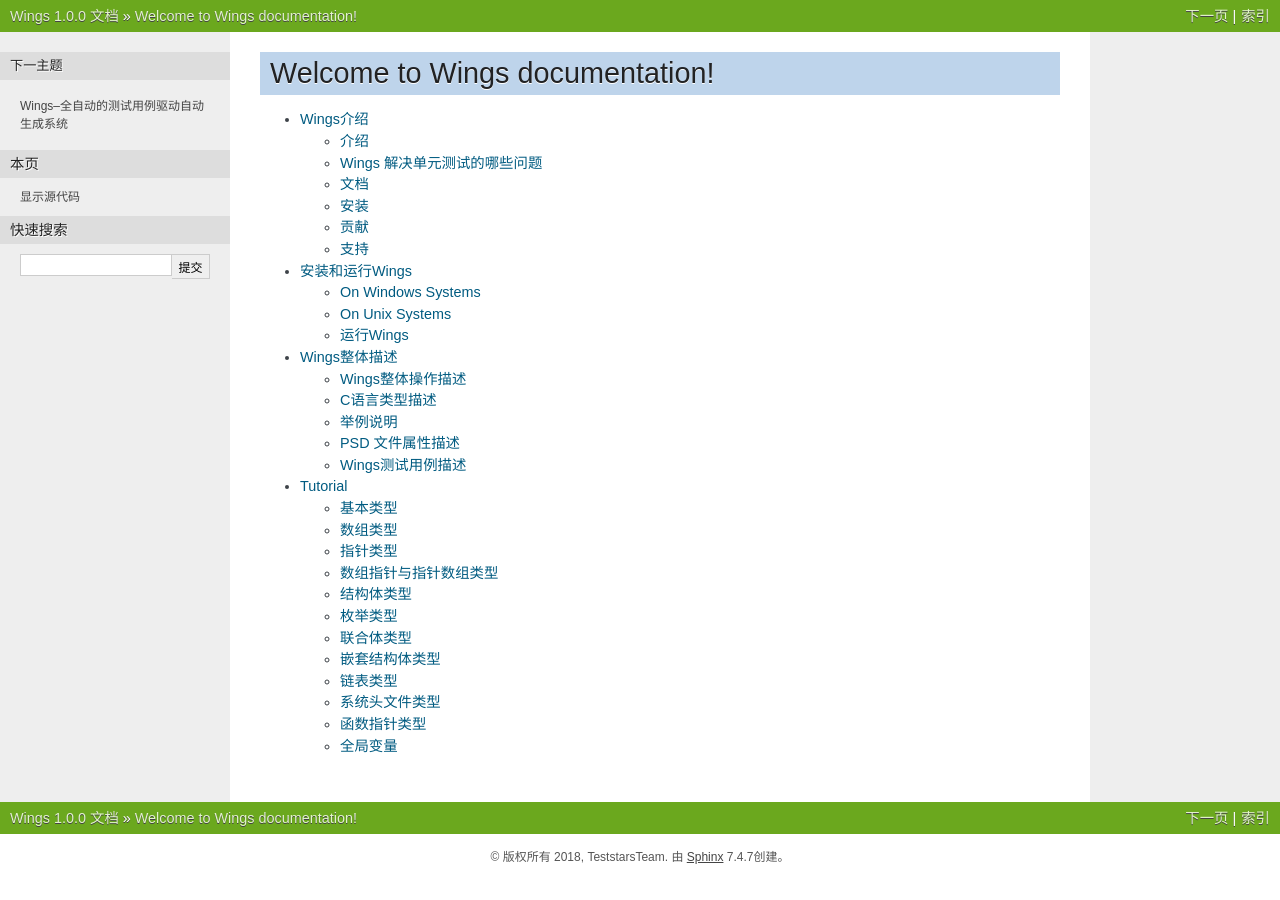
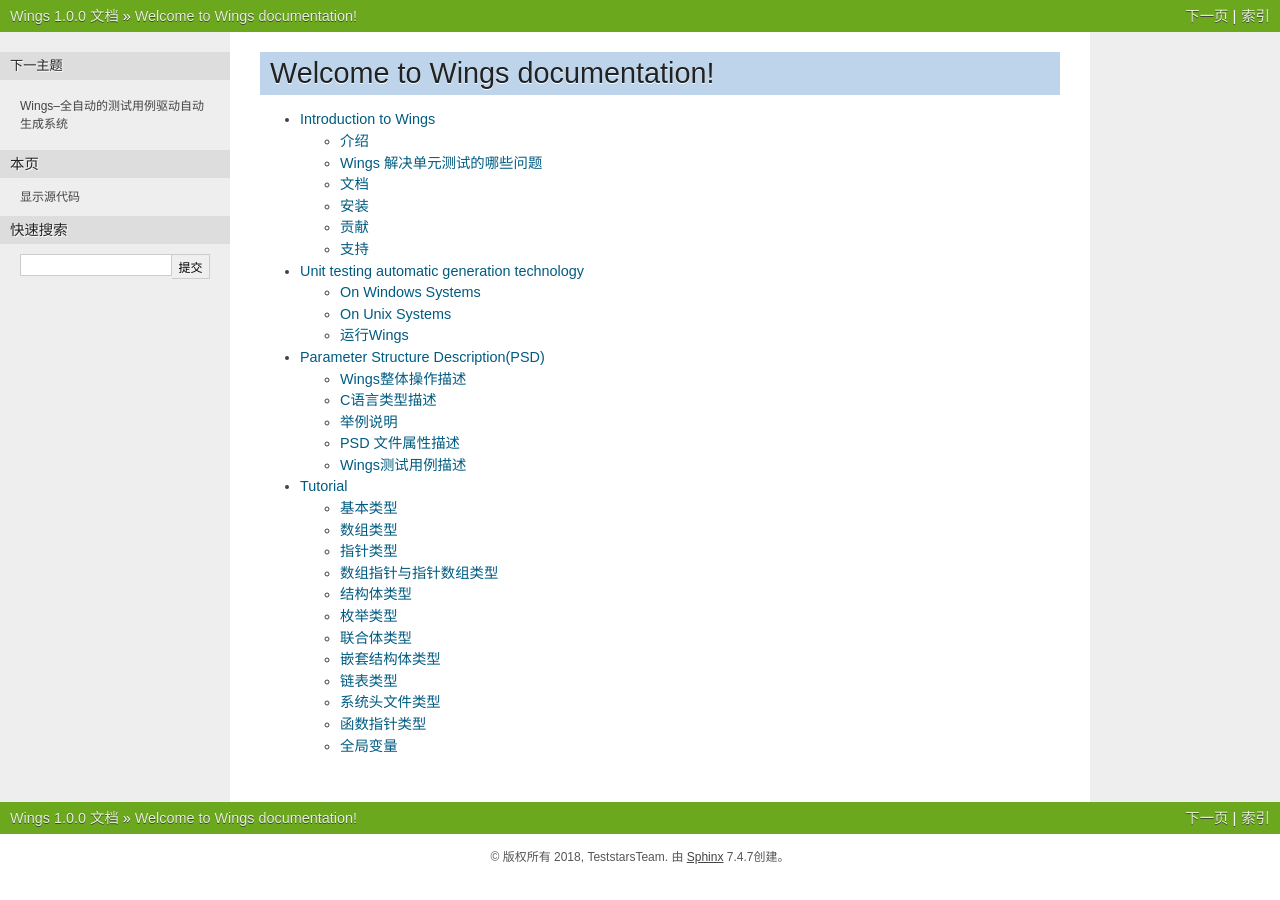
Before and after one commit to TeststarsTeam/Wings, a Sphinx documentation site: the page built from source/index.rst, in a window 1280 px wide. Built offline with Sphinx 7.4.7, drawn with Linux system fonts in a browser that asks for light colours.

Commit message:
index.rst

```diff
--- a/source/index.rst
+++ b/source/index.rst
@@ -11,7 +11,7 @@
 
 
 
-   Wings介绍 <about.rst>
-   安装和运行Wings <install_finix.rst>
-   Wings整体描述 <type_finix.rst>
+   Introduction to Wings <about.rst>
+   Unit testing automatic generation technology <install_finix.rst>
+   Parameter Structure Description(PSD) <type_finix.rst>
    tutorial.rst
```
